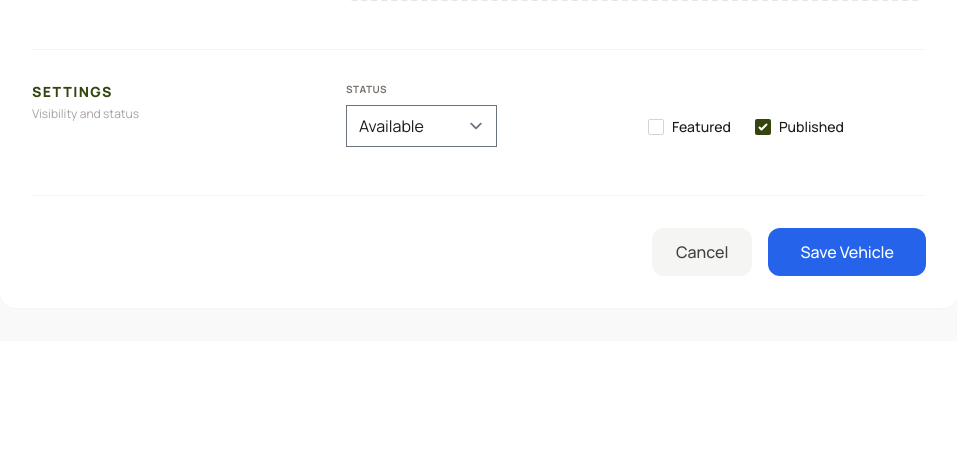
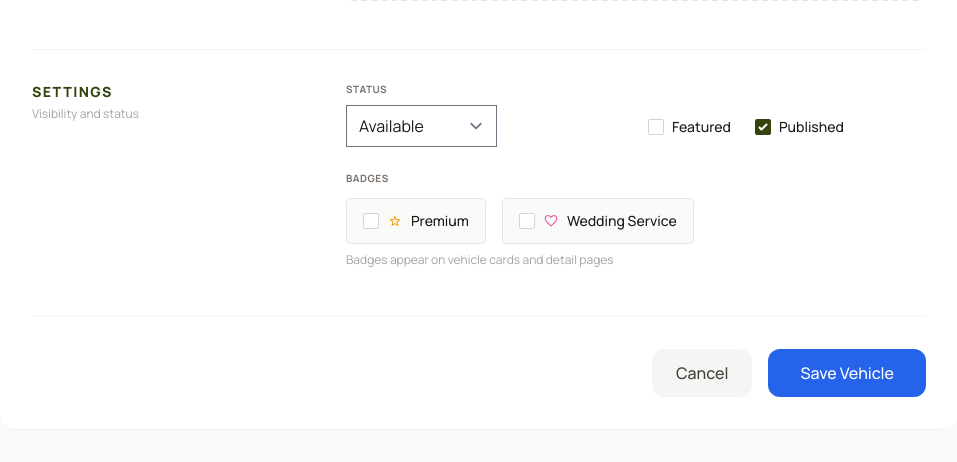
Before and after one commit to jobinsebastianralfiz/vehiclerent-pro, a Django app: page /manage/vehicles/add/ in a window 1280 px wide. Shown: the part 2681-3143 px from the top of the page, without its empty margins (289-1246 px from the left). Before the commit the page ends 2957 px from the top, so only its background shows below. Run offline with Django 5.2, Linux system fonts and the light colour scheme; the visitor is signed in with stand-in values (Sample User, id 1); data comes from the database, SQL or seed files in the repository; data that the repository does not hold is empty; some libraries are stand-ins or nearby versions.

Commit message:
Replace Wedding/Premium categories with vehicle badge toggles
Wedding Service and Premium Cars aren't vehicle categories like
SUVs/Cars — they're cross-cutting badges that apply to any vehicle.

- Add is_premium and is_wedding_service boolean fields to Vehicle
- Remove Wedding Service and Premium Cars from VehicleCategory
- Add styled badge toggles in the vehicle create/edit form
- Display badges on vehicle cards (overlay) and detail page
- Add ?premium=1 and ?wedding=1 filter support in vehicle list view
- Show badge icons in admin vehicle list

Co-Authored-By: Claude Opus 4.6 (1M context) <noreply@anthropic.com>

```diff
--- a/templates/manage/vehicles/form.html
+++ b/templates/manage/vehicles/form.html
@@ -287,6 +287,22 @@
                             <span class="text-sm font-medium">Published</span>
                         </label>
                     </div>
+                    <div class="md:col-span-2">
+                        <label class="text-[10px] font-bold text-stone-500 uppercase tracking-wider block mb-3">Badges</label>
+                        <div class="flex flex-wrap items-center gap-4">
+                            <label class="flex items-center gap-2 cursor-pointer bg-stone-50 border border-stone-200 rounded-lg px-4 py-2.5 hover:border-primary/40 transition-colors">
+                                <input type="checkbox" name="is_premium" {% if form.is_premium.value %}checked{% endif %} class="rounded border-stone-300 text-amber-500 focus:ring-amber-500"/>
+                                <span class="material-symbols-outlined text-amber-500 text-base">star</span>
+                                <span class="text-sm font-medium">Premium</span>
+                            </label>
+                            <label class="flex items-center gap-2 cursor-pointer bg-stone-50 border border-stone-200 rounded-lg px-4 py-2.5 hover:border-primary/40 transition-colors">
+                                <input type="checkbox" name="is_wedding_service" {% if form.is_wedding_service.value %}checked{% endif %} class="rounded border-stone-300 text-pink-500 focus:ring-pink-500"/>
+                                <span class="material-symbols-outlined text-pink-500 text-base">favorite</span>
+                                <span class="text-sm font-medium">Wedding Service</span>
+                            </label>
+                        </div>
+                        <p class="text-xs text-stone-400 mt-2">Badges appear on vehicle cards and detail pages</p>
+                    </div>
                 </div>
             </div>
 
--- a/templates/manage/vehicles/list.html
+++ b/templates/manage/vehicles/list.html
@@ -54,7 +54,7 @@
                                 {% endif %}
                             </div>
                             <div>
-                                <p class="font-medium text-sm">{{ vehicle.name }}</p>
+                                <p class="font-medium text-sm">{{ vehicle.name }}{% if vehicle.is_premium %} <span class="inline-flex items-center text-amber-500 text-xs" title="Premium"><span class="material-symbols-outlined text-sm">star</span></span>{% endif %}{% if vehicle.is_wedding_service %} <span class="inline-flex items-center text-pink-500 text-xs" title="Wedding Service"><span class="material-symbols-outlined text-sm">favorite</span></span>{% endif %}</p>
                                 <p class="text-xs text-stone-500">{{ vehicle.brand }} &middot; {{ vehicle.registration_number|default:"No Reg." }}</p>
                             </div>
                         </div>
--- a/vehicles/models.py
+++ b/vehicles/models.py
@@ -102,6 +102,8 @@ class Vehicle(models.Model):
     thumbnail = models.ImageField(upload_to="vehicles/thumbnails/", blank=True)
     status = models.CharField(max_length=20, choices=STATUS_CHOICES, default="available")
     is_featured = models.BooleanField(default=False)
+    is_premium = models.BooleanField(default=False, help_text="Mark as a premium/luxury vehicle")
+    is_wedding_service = models.BooleanField(default=False, help_text="Available for wedding services")
     is_published = models.BooleanField(default=True)
     total_trips = models.PositiveIntegerField(default=0)
     created_at = models.DateTimeField(auto_now_add=True)
--- a/vehicles/views.py
+++ b/vehicles/views.py
@@ -44,6 +44,14 @@ def vehicle_list(request):
     featured = request.GET.get("featured")
     if featured == "1":
         qs = qs.filter(is_featured=True)
+
+    premium = request.GET.get("premium")
+    if premium == "1":
+        qs = qs.filter(is_premium=True)
+
+    wedding = request.GET.get("wedding")
+    if wedding == "1":
+        qs = qs.filter(is_wedding_service=True)
 
     rental_mode = request.GET.get("rental")
     if rental_mode:
```
Also changed, not shown: templates/public/includes/vehicle_card.html (+11 -3 lines), templates/public/vehicle_detail.html (+10 -0 lines), vehicles/migrations/0005_add_premium_wedding_badges.py (added), vehicles/migrations/0006_remove_wedding_premium_categories.py (added).
